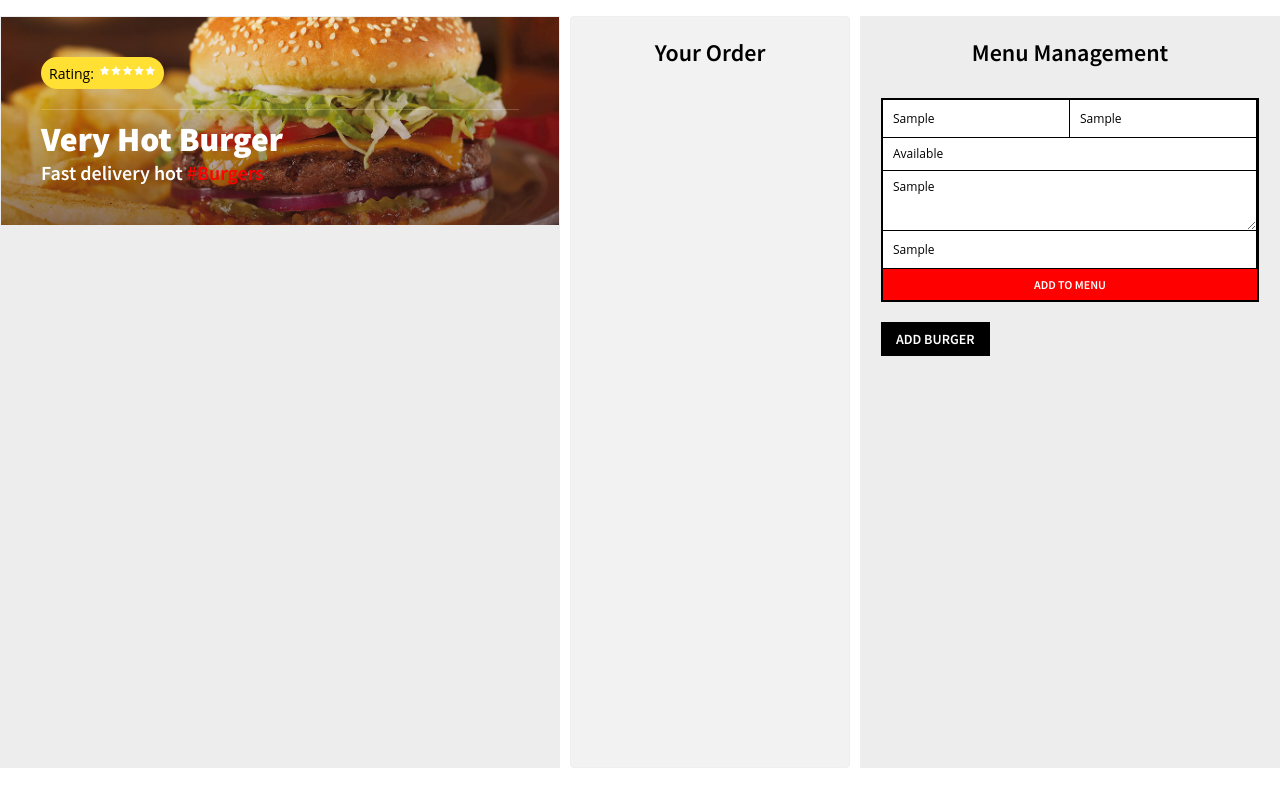
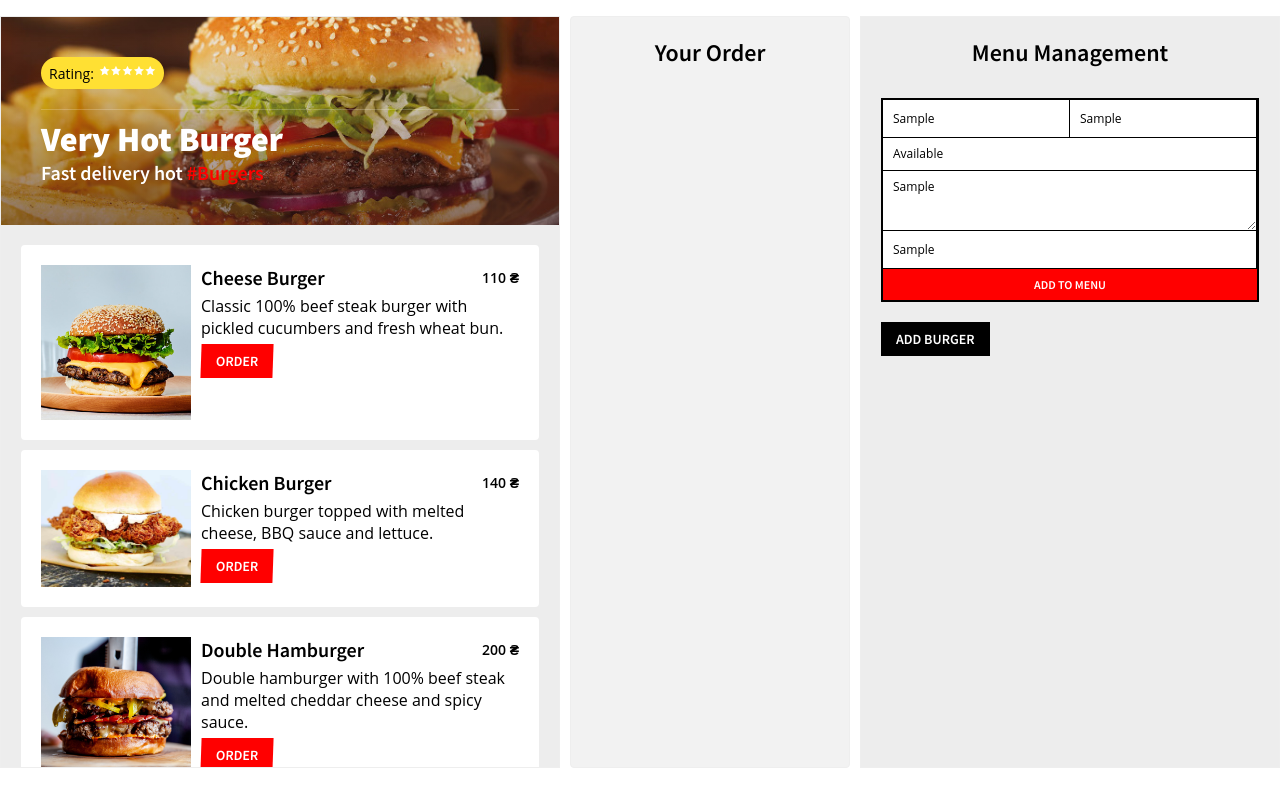
Before and after one commit to excelsiooor/reactBurgerShop, a React (Create React App) app: page /restaurant/1 in a window 1280 px wide. Both pictures are taken after typing "Sample", "Sample", "Sample", "Sample" into the empty fields and a click on the button "ADD BURGER". Built offline with nearby package versions, Linux system fonts and the light colour scheme.

Commit message:
create component to fermentation burgers inf

```diff
--- a/src/components/App.js
+++ b/src/components/App.js
@@ -3,6 +3,7 @@ import Header from './Header';
 import Order from './Order';
 import MenuAdmin from './MenuAdmin';
 import sampleBurgers from '../sample-burgers';
+import Burger from './burger';
 
 class App extends React.Component {
     state = {
@@ -25,6 +26,15 @@ class App extends React.Component {
             <div className='burger-paradise'>
                 <div className='menu'>
                     <Header title="Very Hot Burger"/>
+                    <ul className='burgers'>
+                        {Object.keys(this.state.burgers).map(key => {
+                            return <Burger
+                                key={key}
+                                index={key}
+                                details={this.state.burgers[key]}
+                            />;
+                        })}
+                    </ul>
                 </div>
                 <Order/>
                 <MenuAdmin
--- /dev/null
+++ b/src/components/burger.js
@@ -0,0 +1,25 @@
+import React from 'react';
+
+class Burger extends React.Component {
+    render() {
+        const {image, name, price, desc, status} = this.props.details;
+
+        return (
+            <li className='menu-burger'>
+                <div className='image-container'>
+                    <img src={image} alt={name}/>
+                </div>
+                <div className='burger-details'>
+                    <h3 className='burger-name'>
+                        {name}
+                        <span className='price'>{price} ₴</span>
+                    </h3>
+                    <p>{desc}</p>
+                    <button className='buttonOrder'>Order</button>
+                </div>
+            </li>
+        )
+    }
+}
+
+export default Burger;
```
